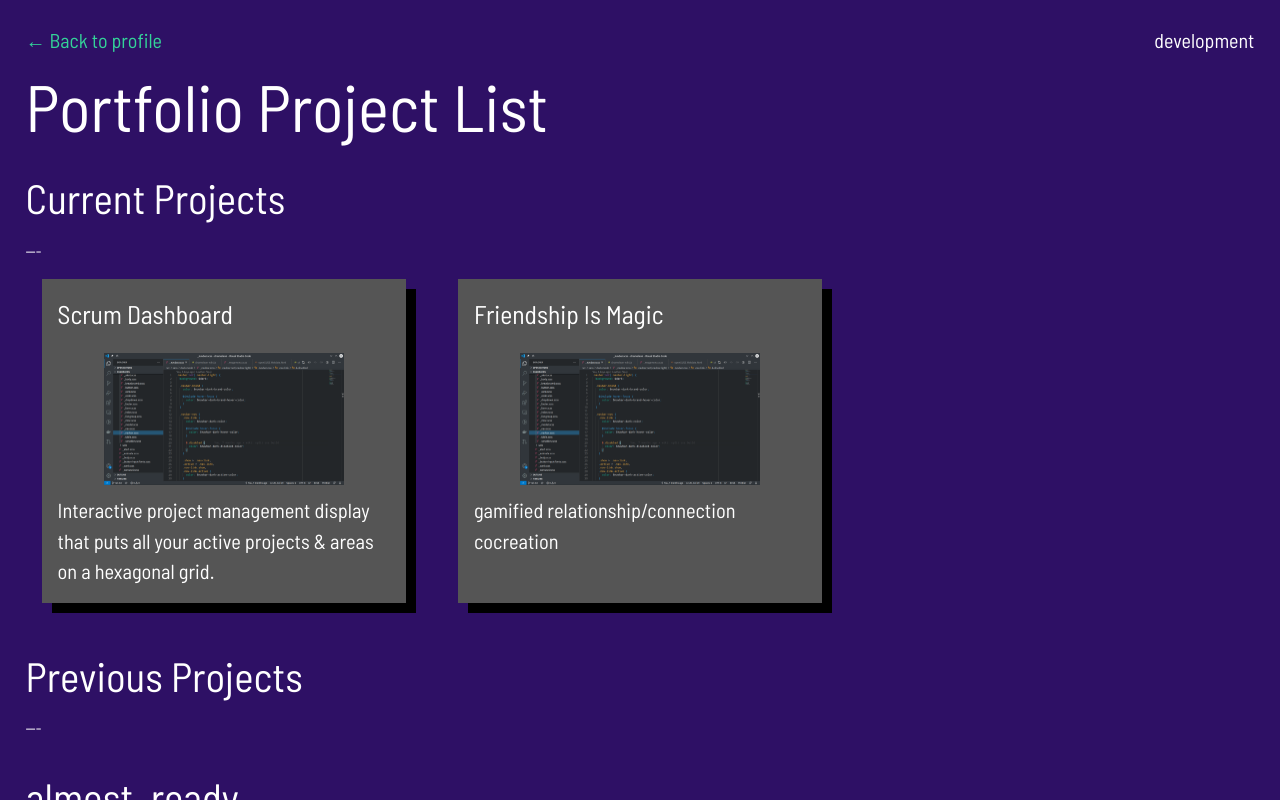
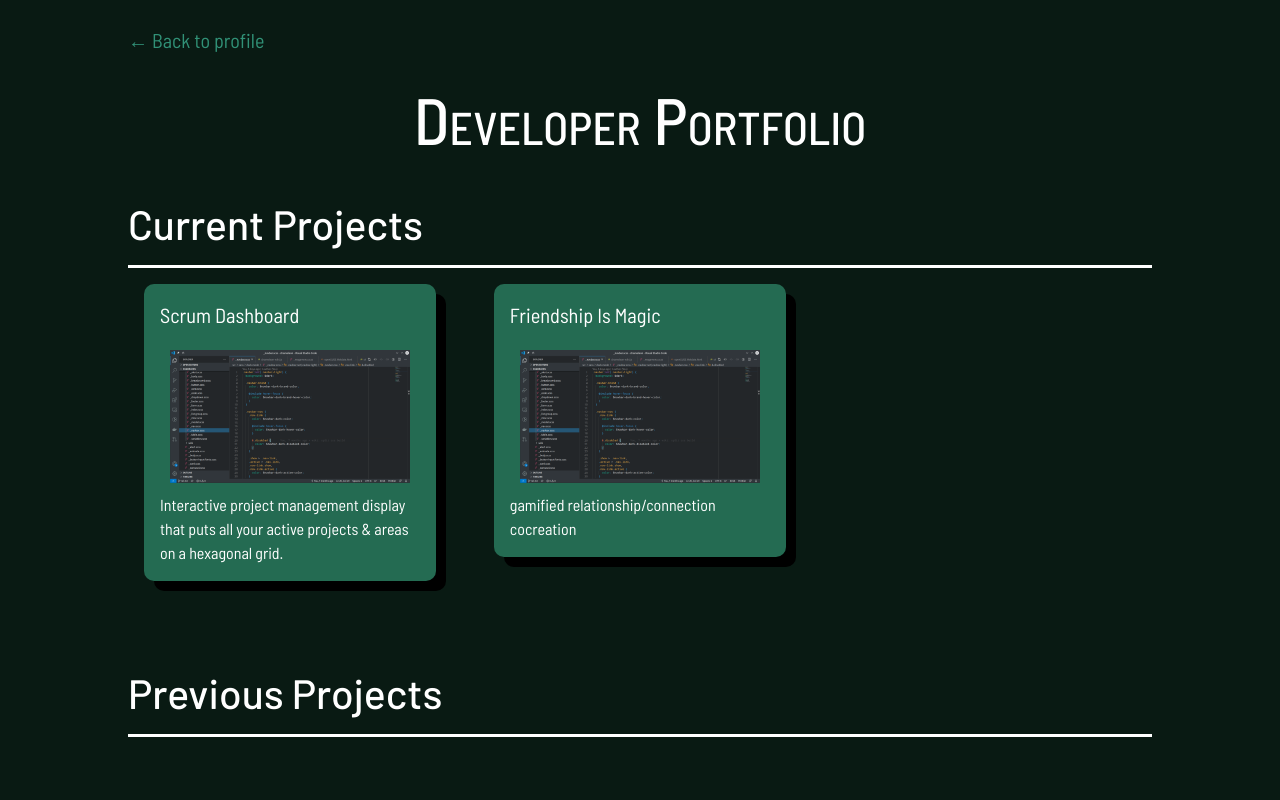
Before and after one commit to cameronsweeney/portfolio_next, a Next.js app: page /portfolio in a window 1280 px wide. Built offline with nearby package versions, Linux system fonts and the light colour scheme.

Commit message:
more styling of projects page. got rid of image warning from image resizing CSS. also added Barlow font (not condensed)

```diff
--- a/src/app/page.tsx
+++ b/src/app/page.tsx
@@ -120,22 +120,21 @@ export default function Home() {
                 width={1200}
                 height={800}
                 alt="Cameron"
+                priority={true}
               />
             </div>
           </div>
           <div className={styles.main_text}>
             <div>
-              <p>Welcome to my website! My name is Cameron Sweeney, and I'm a full-stack developer and educator based in Brooklyn.</p>
-
-              <p>I teach math, language, test prep, and science, and I build websites and programs with <strong>Python</strong>, <strong>JavaScript/Typescript</strong>, and more. This website is built with <strong>HTML</strong>, <strong>CSS/Tailwind</strong>, <strong>Typescript</strong>, <strong>React</strong>, and <strong>Next.js</strong>, and it is hosted on <strong>Vercel</strong>.</p>
+              <p>Welcome to my website! My name is Cameron Sweeney, and I'm a full-stack developer and educator based in Brooklyn. I teach math, language, test prep, and science, and I build websites and programs with <strong>Python</strong>, <strong>JavaScript/Typescript</strong>, and more. This website is built with <strong>HTML</strong>, <strong>CSS/Tailwind</strong>, <strong>Typescript</strong>, <strong>React</strong>, and <strong>Next.js</strong>, and it is hosted on <strong>Vercel</strong>.</p>
 
               <p>Recently, I've been diving into the latest AI technologies to make software development faster and more efficient. My work mainly involves ML Ops and using tools like <strong>AutoGen</strong>, <strong>LM Studio</strong>, and <strong>Oobabooga</strong> to harness the power of <strong>ChatGPT</strong> and open-source language models for tackling complex challenges. I'm actively engaged in prompt engineering and agent swarm architecture research, with my current focus on the automated generation of non-trivial, production-grade software.</p>
-
-              <p>I am a passionate educator with over 10 years of teaching experience in many contexts: America Reads/Counts in NYC Public School, Fulbright ETA in German Gymnasium, private English/French tutor in Düsseldorf, SAT/ACT tutor in &amp; around London, math/test prep/science/language tutor in Brooklyn. One of my favorite activities is helping people understand complex topics and be empowered to use that understanding. // I teach math (prealgebra through calculus), language (English, German, and French), test prep (SAT, ACT, SHSAT, IB, and AP), and science (physics and chemistry), </p>
 
               <p>My project experience includes building RESTful APIs with <strong>Python</strong> and <strong>FastAPI</strong>, <strong>Django-REST-Framework</strong>, and <strong>Ruby on Rails</strong>, as well as <strong>PostgreSQL</strong> and <strong>SQLite</strong> databases. I first learned to code like many devs I know &ndash; by writing <strong>HTML/CSS</strong> and <strong>JavaScript</strong> in middle and high school. My studies in college led me to write <strong>Python</strong>, <strong>JavaScript</strong>, <strong>LaTeX</strong>, and <strong>Google Apps Script</strong>. Over the last year I've built many web servers, front-ends, and I've been focusing on keeping up with the rapidly advancing AI and ML space. I've focused deeply on Prompt Engineering, and now Generative AI supercharges my development speed.</p>
 
               <p>I've kept up with the rapid pace of development in <strong>Prompt Engineering</strong> and <strong>Large Language Models</strong>, by getting involved in several interesting projects with folks from The Multiverse School, such as the Life Gamification project (automated project management), TreeOfAttacks (automated hacking), JASON (automated resume management), and Friendship Is Magic (an AI-powered CRM for managing communications and plans with friends).</p>
+
+              <p>I am a passionate educator with over 10 years of teaching experience across a wide range of subjects and contexts. In the past few years I've mostly been teaching <strong>math</strong> from <strong>prealgebra through calculus</strong>, <strong>physics</strong>, and <strong>test prep for the SAT, ACT, and SHSAT</strong>. I've also tutored some <strong>chemistry</strong>, <strong>French</strong>, and even <strong>math in German</strong>. Before returning to New York, I spent XYZ time teaching test prep in and around London, and spent 2 years teaching <strong>English as a foreign language</strong> in Düsseldorf.</p>
             </div>
           </div>
         </div>
--- a/src/app/portfolio/page.tsx
+++ b/src/app/portfolio/page.tsx
@@ -1,6 +1,7 @@
 import Image from 'next/image';
 import Link from 'next/link';
 import styles from '@/app/portfolio/ui/portfolio.module.css';
+import { barlow } from '@/app/ui/fonts';
 
 import projectsFromJsonFile from './projects.json';
 
@@ -38,7 +39,7 @@ const ProjectGrid = (props: ProjectGridProps) => {
     <div key={index} className={styles.project}>
       <h3><a href={project.url_github}>{project.title}</a></h3>
       <div>
-        <Image src={"/VS_Code_Screenshot.png"} width={240} height={132.25} alt="code screenshot" />
+        <Image src={"/VS_Code_Screenshot.png"} width={1920} height={1058} alt="code screenshot" priority={true} style={{ width: '100%', height: 'auto' }}/>
       </div>
       <p>{project.description}</p>
     </div>
@@ -55,8 +56,7 @@ const ProjectSection = (props: ProjectSectionProps) => {
 
   return (
     <div className={styles.project_section} key={title}>
-      <h2>{title}</h2>
-      <p>---</p>
+      <h2 className={barlow.className}>{title}</h2>
       <div className={styles.project_grid}>
         <ProjectGrid projects={projects}/>
       </div>
@@ -98,11 +98,11 @@ export default function Page() {
     <div id="root" className={styles.portfolio_page}>
       <section>
         <div className="mb-4 text-xl flex justify-between">
-          <p><Link key="profile" href="/" className="text-emerald-400 hover:text-emerald-200">&larr; Back to profile</Link></p>
-          <p>{inDevEnvironment ? "development" : "production"}</p>
+          <p><Link key="profile" href="/" className={styles.backlink}>&larr; Back to profile</Link></p>
+          <p></p>
         </div>
         <article>
-          <h1>Portfolio Project List</h1>
+          <h1>Developer Portfolio</h1>
           {projectSectionComponents}
         </article>
       </section>
--- a/src/app/portfolio/ui/portfolio.module.css
+++ b/src/app/portfolio/ui/portfolio.module.css
@@ -1,45 +1,81 @@
 .portfolio_page {
-  background-color: rgb(46 16 101) !important;
+  background-color: #091A13;
   color: white;
 }
 
+.backlink {
+  color: var(--color-main-2);
+}
+
+.backlink:hover {
+  color: var(--color-header);
+}
+
 .portfolio_page h1 {
-  font-size: var(--measure-4);
-  line-height: 1.1;
+  font-size: var(--measure-3);
+  font-weight: 500;
+  text-align: center;
+  font-variant: small-caps;
+}
+
+@media (min-width: 640px) {
+  .portfolio_page h1 {
+    font-size: var(--measure-4);
+  }
 }
 
 .project_section {
-  max-width: min(100vw, 80rem);
+  max-width: min(100vw, 64rem);
+  margin-bottom: var(--measure-4);
 }
 
 .project_section h2 {
-  font-size: var(--measure-3);
   width: 100%;
 
+  padding-bottom: var(--measure-half);
   margin-top: var(--measure-2);
-  margin-bottom: var(--measure-half);
+
+  border-bottom: solid white;
+
+  font-size: var(--measure-2);
+  font-weight: 500;
+}
+
+@media (min-width: 640px) {
+  .portfolio_page h2 {
+    font-size: var(--measure-3);
+  }
 }
 
 .project_grid {
   display: grid;
-  grid-template-columns: repeat(auto-fill,minmax(20rem, 1fr));
-  column-gap: var(--measure-1-half);
+  grid-template-columns: repeat(auto-fill,minmax(16rem, 1fr));
+  column-gap: var(--measure-2);
 }
 
-.project_grid > div {
-  min-width: 20rem;
+@media (min-width: 640px) {
+  .project_grid {
+    grid-template-columns: repeat(2, minmax(16rem, 1fr));
+  }
+}
+
+@media (min-width: 768px) {
+  .project_grid {
+    grid-template-columns: repeat(3, minmax(16rem, 1fr));
+  }
+}
+
+.project {
+  background-color: #246B52;
+  border-radius: var(--measure-half);
+  box-shadow: var(--measure-half) var(--measure-half) var(--color-portfolio-shadow);
 
   display: flex;
   flex-direction: column;
+  height: fit-content;
 
   margin: var(--measure-1);
   padding: var(--measure-1);
-
-  box-shadow: var(--measure-half) var(--measure-half) var(--color-portfolio-shadow);
-}
-
-.project {
-  background-color: var(--color-portfolio-main-1);
 }
 
 .project > h3 {
@@ -49,7 +85,7 @@
   margin: 0 0 var(--measure-half) 0;
   padding: 0;
 
-  font-size: var(--measure-2);
+  font-size: var(--measure-1-half);
 }
 
 .project > div {
@@ -62,6 +98,5 @@
 }
 
 .project > p {
-  font-size: var(--measure-1-half);
   text-align: left;
 }
--- a/src/app/ui/fonts.ts
+++ b/src/app/ui/fonts.ts
@@ -1,4 +1,4 @@
-import { Lato, Barlow_Semi_Condensed } from 'next/font/google';
+import { Lato, Barlow_Semi_Condensed, Barlow } from 'next/font/google';
 
 export const lato = Lato(
     {
@@ -13,3 +13,10 @@ export const barlow_semi_condensed = Barlow_Semi_Condensed(
         subsets: ["latin"]
     }
 );
+
+export const barlow = Barlow(
+    {
+        weight: ["400", "500"],
+        subsets: ["latin"]
+    }
+);
--- a/src/app/ui/globals.css
+++ b/src/app/ui/globals.css
@@ -64,14 +64,6 @@ body {
   color: var(--color-text);
 }
 
-a {
-  color: inherit;
-}
-
-img {
-  max-width: 100%;
-}
-
 /*************************************/
 
 #root {
```
